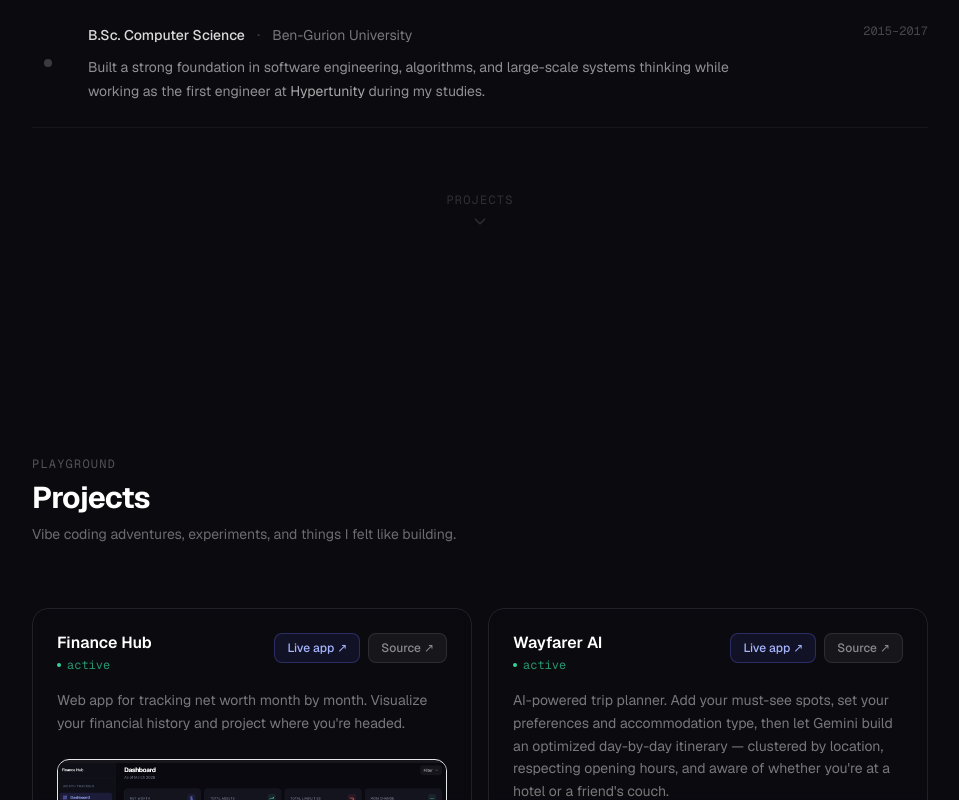
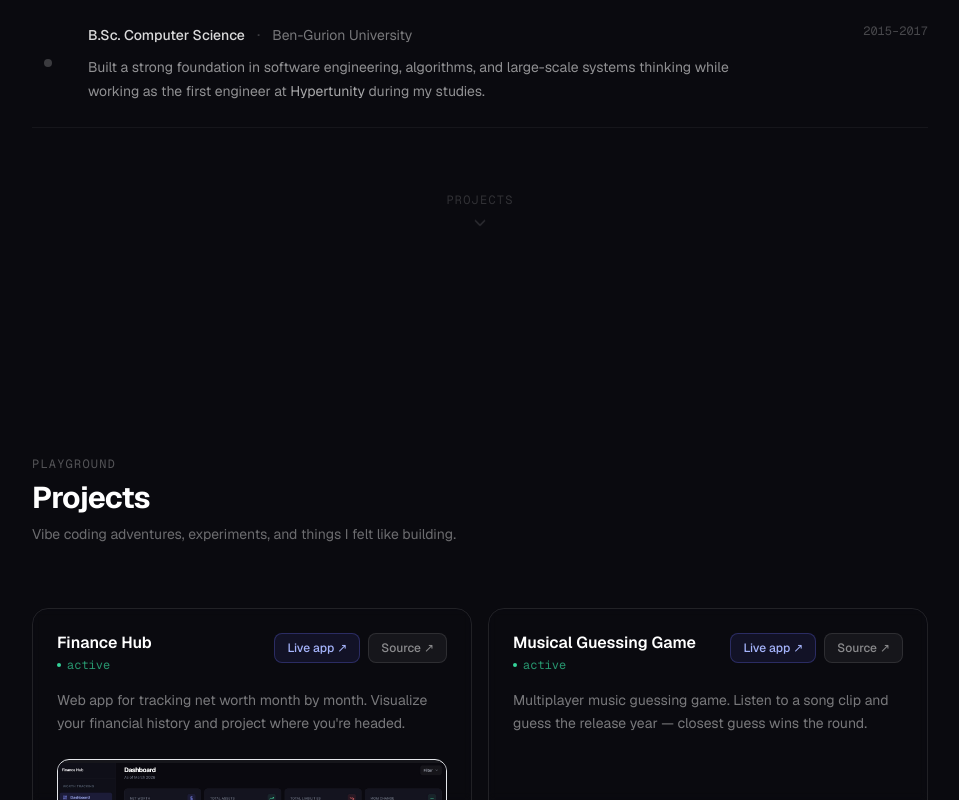
Before and after one commit to AvivOron/avivo.dev, a Next.js app: page / in a window 1280 px wide. Shown: the part 2000-2800 px from the top of the page, without its empty margins (160-1119 px from the left). Built offline with nearby package versions, Linux system fonts and the light colour scheme.

Commit message:
Add Musical Guessing Game project with screenshots

```diff
--- a/src/components/Projects.tsx
+++ b/src/components/Projects.tsx
@@ -17,6 +17,19 @@ const projects = [
       "/screenshots/finance-hub-2.jpg",
       "/screenshots/finance-hub-3.jpg",
       "/screenshots/finance-hub-4.jpg",
+    ],
+  },
+  {
+    name: "Musical Guessing Game",
+    description:
+      "Multiplayer music guessing game. Listen to a song clip and guess the release year — closest guess wins the round.",
+    tags: ["TypeScript", "Multiplayer", "Game", "Music"],
+    appHref: "/musical-guess",
+    codeHref: "https://github.com/AvivOron/musical-guess",
+    status: "active",
+    screenshots: [
+      "/screenshots/musical-guess-1.jpg",
+      "/screenshots/musical-guess-2.jpg",
     ],
   },
   {
```
Also changed, not shown: public/screenshots/musical-guess-1.jpg (added), public/screenshots/musical-guess-2.jpg (added).
